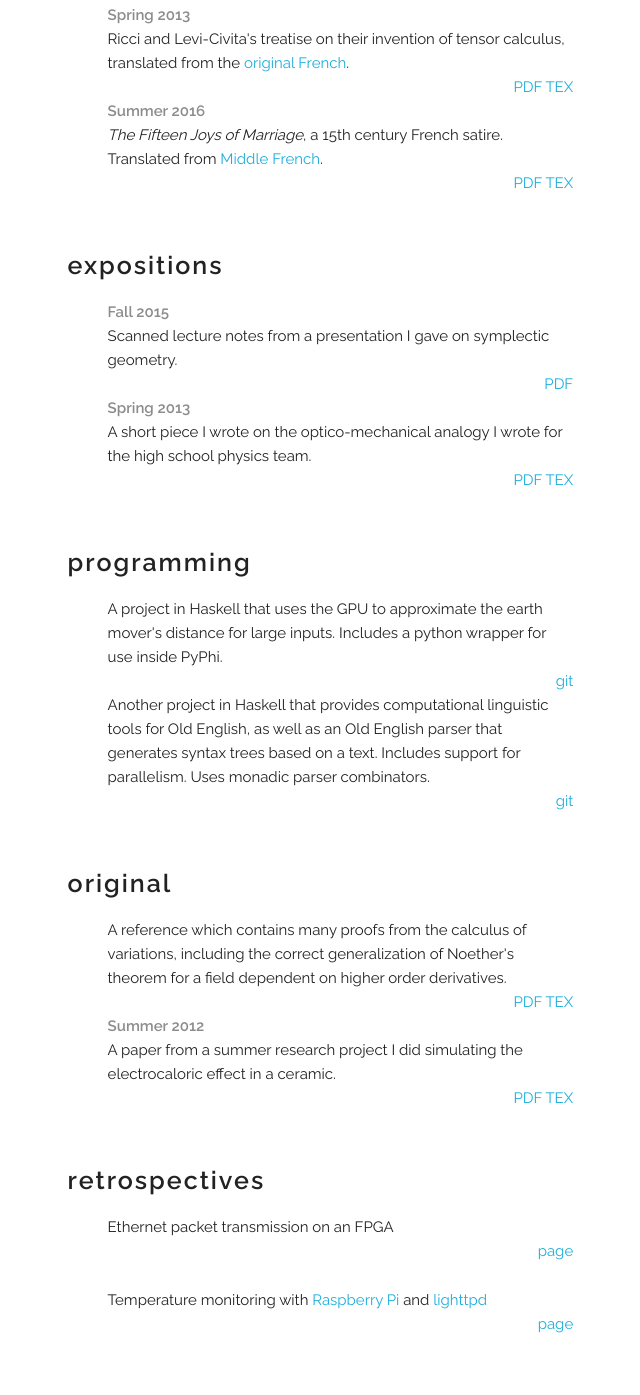
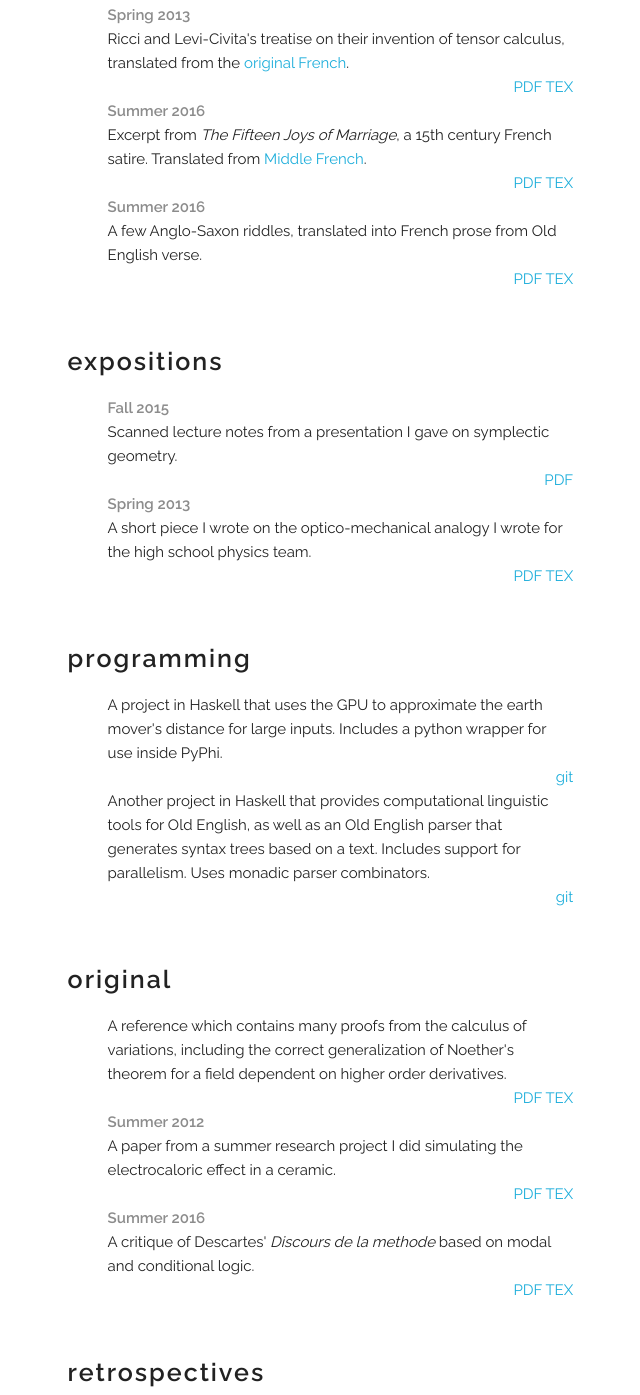
Before and after one commit to vmchale/vmchale.github.io, a plain HTML site: page portfolio.html in a window 1280 px wide. Shown: the part 205-1600 px from the top of the page, without its empty margins (130-770 px from the left). Before the commit the page ends 1579 px from the top, so only its background shows below. Drawn offline with Linux system fonts and the light colour scheme.

Commit message:
added old english riddles

```diff
--- a/portfolio.html
+++ b/portfolio.html
@@ -69,10 +69,16 @@
        </li>
        <li class="paperlist">
        <div class="date">Summer 2016</div>
-       <em>The Fifteen Joys of Marriage</em>, a 15th century French satire. Translated from <a target="_blank" href=translations/quinze-joyes.pdf>Middle French</a>.
+       Excerpt from <em>The Fifteen Joys of Marriage</em>, a 15th century French satire. Translated from <a target="_blank" href=translations/quinze-joyes.pdf>Middle French</a>.
        </li>
        <li class="paperlink">
        <a target="_blank" href="translations/quinzejoies.pdf">PDF</a> <a download="translations/quinzejoies.tex" href="translations/quinzejoies.tex">TEX</a>
+       </li>
+       <div class="date">Summer 2016</div>
+       A few Anglo-Saxon riddles, translated into French prose from Old English verse.
+       </li>
+       <li class="paperlink">
+       <a target="_blank" href="translations/oe-riddles.pdf">PDF</a> <a download="translations/oe-riddles.tex" href="translations/oe-riddles.tex">TEX</a>
        </li>
     </ul>
     <h6 id="Expositions">Expositions</h6>
@@ -117,11 +123,17 @@
        <a target="_blank" href="original/noether.PDF">PDF</a> <a download="original/noether.tex" href="original/noether.tex">TEX</a>
       </li>
       <li class="paperlist">
-       <div class="date">Summer 2012</div>
+      <div class="date">Summer 2012</div>
       A paper from a summer research project I did simulating the electrocaloric effect in a ceramic.
       </li>
       <li class="paperlink">
        <a target="_blank" href="original/PMNPT.PDF">PDF</a> <a download="original/PMNPT.tex" href="original/PMNPT.tex">TEX</a>
+      </li>
+      <div class="date">Summer 2016</div>
+      A critique of Descartes' <em>Discours de la methode</em> based on modal and conditional logic.
+      </li>
+      <li class="paperlink">
+       <a target="_blank" href="original/descartes.PDF">PDF</a> <a download="original/descartes.tex" href="original/descartes.tex">TEX</a>
       </li>
     </ul>
     <h6 id="Retrospectives?">Retrospectives</h6>
```
Also changed, not shown: 5 other files.
